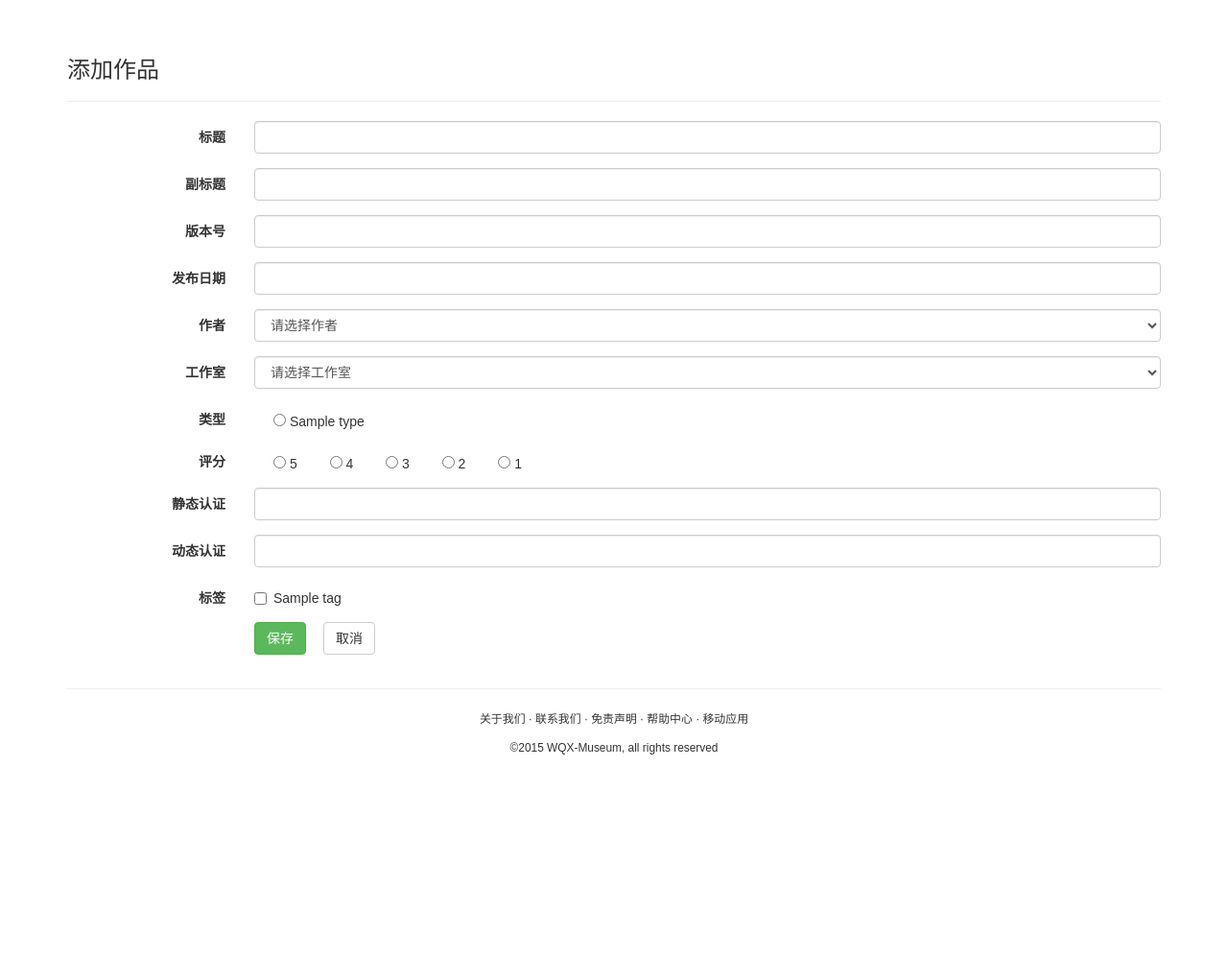
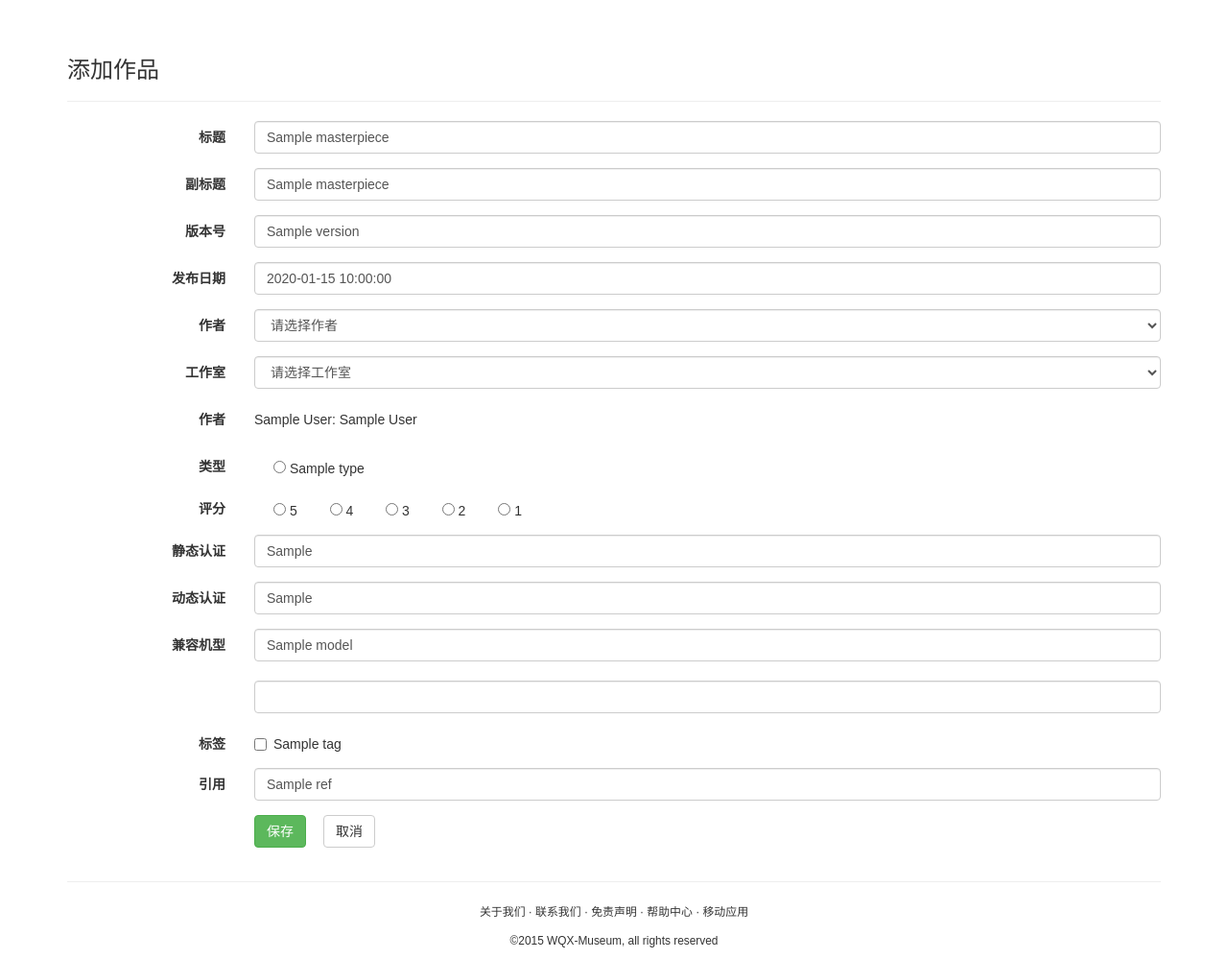
Before and after one commit to whypro/WQX-Museum, a Flask app: template museum/templates/masterpiece_add.html in a window 1280 px wide. Shown: the part 52-1051 px from the top of the page at 96% size. Before the commit the page ends 838 px from the top, so only its background shows below. Run offline with Flask 2, Linux system fonts and the light colour scheme; the template is opened without the code that fills it: most values are stand-ins (such as "Sample title", 1, 10 or a date in 2020); some libraries are stand-ins or nearby versions.

Commit message:
Add copy feature to add_masterpiece; Add compatibility and ref to masterpiece detail.

```diff
--- a/museum/templates/author_edit.html
+++ b/museum/templates/author_edit.html
@@ -23,7 +23,11 @@
                         <div class="form-group">
                             <label for="other-names-input" class="col-sm-2 control-label">别名</label>
                             <div class="col-sm-10">
-                                <input type="text" name="other-names" class="form-control" id="other-names-input" value="{{ author.other_names[0] if 'other_names' in author and len(author.other_names) > 0 }}">
+                                {% for other_name in author.other_names %}
+                                <input type="text" name="other-names" class="form-control" id="other-names-input" value="{{ other_name }}">
+                                <br>
+                                {% endfor %}
+                                <input type="text" name="other-names" class="form-control" id="other-names-input">
                             </div>
                         </div>
 
--- a/museum/templates/masterpiece_add.html
+++ b/museum/templates/masterpiece_add.html
@@ -16,28 +16,28 @@
                         <div class="form-group">
                             <label for="title-input" class="col-sm-2 control-label">标题</label>
                             <div class="col-sm-10">
-                                <input type="text" name="title" class="form-control" id="title-input">
+                                <input type="text" name="title" class="form-control" id="title-input" value="{{ masterpiece.title }}">
                             </div>
                         </div>
 
                         <div class="form-group">
                             <label for="subtitle-input" class="col-sm-2 control-label">副标题</label>
                             <div class="col-sm-10">
-                                <input type="text" name="subtitle" class="form-control" id="subtitle-input">
+                                <input type="text" name="subtitle" class="form-control" id="subtitle-input" value="{{ masterpiece.subtitle }}">
                             </div>
                         </div>
 
                         <div class="form-group">
                             <label for="version-input" class="col-sm-2 control-label">版本号</label>
                             <div class="col-sm-10">
-                                <input type="text" name="version" class="form-control" id="version-input">
+                                <input type="text" name="version" class="form-control" id="version-input" value="{{ masterpiece.version }}">
                             </div>
                         </div>
 
                         <div class="form-group">
                             <label for="date-input" class="col-sm-2 control-label">发布日期</label>
                             <div class="col-sm-10">
-                                <input type="text" name="date" class="form-control" id="date-input">
+                                <input type="text" name="date" class="form-control" id="date-input" value="{{ masterpiece.date }}">
                             </div>
                         </div>
 
@@ -47,7 +47,7 @@
                                 <select class="form-control" name="author-oid" id="author-id-select">
                                     <option value="None">请选择作者</option>
                                     {% for author in authors %}
-                                    <option value="{{ author._id }}">{{ author.name|d('无') }} , {{ author.email|d('无') }}</option>
+                                    <option value="{{ author._id }}"{% if masterpiece.author_oid == author._id %} selected="selected"{% endif %}>{{ author.name|d('无') }} , {{ author.email|d('无') }}, {{ author.realname|d('无') }}</option>
                                     {% endfor %}
                                 </select>
                             </div>
@@ -59,9 +59,20 @@
                                 <select class="form-control" name="studio-oid" id="studio-id-select">
                                     <option value="None">请选择工作室</option>
                                     {% for studio in studios %}
-                                    <option value="{{ studio._id }}">{{ studio.name }}</option>
+                                    <option value="{{ studio._id }}"{% if masterpiece.studio_oid == studio._id %} selected="selected"{% endif %}>{{ studio.name }}</option>
                                     {% endfor %}
                                 </select>
+                            </div>
+                        </div>
+
+                        <div class="form-group">
+                            <label class="col-sm-2 control-label">作者</label>
+                            <div class="col-sm-10">
+                                <p class="form-control-static">
+                                    {% for k, v in masterpiece.author.items() %}
+                                    {{ k }}: {{ v }}{% if not loop.last %}, {% endif %}
+                                    {% endfor %}
+                                </p>
                             </div>
                         </div>
 
@@ -70,7 +81,7 @@
                             <div class="col-sm-10">
                                 {% for type_ in types %}
                                 <label class="checkbox-inline">
-                                    <input type="radio" name="type" id="type-{{ loop.index }}" value="{{ type_ }}"> {{ type_ }}
+                                    <input type="radio" name="type" id="type-{{ loop.index }}" value="{{ type_ }}"{% if type_ == masterpiece.type %} checked="checked"{% endif %}> {{ type_ }}
                                 </label>
                                 {% endfor %}
                             </div>
@@ -80,19 +91,19 @@
                             <label class="col-sm-2 control-label">评分</label>
                             <div class="col-sm-10">
                                 <label class="checkbox-inline">
-                                    <input type="radio" name="score" id="score-5" value="5"> 5
+                                    <input type="radio" name="score" id="score-5" value="5"{% if 'marking' in masterpiece and 'score' in masterpiece.marking and masterpiece.marking.score == 5 %} checked="checked"{% endif %}> 5
                                 </label>
                                 <label class="checkbox-inline">
-                                    <input type="radio" name="score" id="score-4" value="4"> 4
+                                    <input type="radio" name="score" id="score-4" value="4"{% if 'marking' in masterpiece and 'score' in masterpiece.marking and masterpiece.marking.score == 4 %} checked="checked"{% endif %}> 4
                                 </label>
                                 <label class="checkbox-inline">
-                                    <input type="radio" name="score" id="score-3" value="3"> 3
+                                    <input type="radio" name="score" id="score-3" value="3"{% if 'marking' in masterpiece and 'score' in masterpiece.marking and masterpiece.marking.score == 3 %} checked="checked"{% endif %}> 3
                                 </label>
                                 <label class="checkbox-inline">
-                                    <input type="radio" name="score" id="score-2" value="2"> 2
+                                    <input type="radio" name="score" id="score-2" value="2"{% if 'marking' in masterpiece and 'score' in masterpiece.marking and masterpiece.marking.score == 2 %} checked="checked"{% endif %}> 2
                                 </label>
                                 <label class="checkbox-inline">
-                                    <input type="radio" name="score" id="score-1" value="1"> 1
+                                    <input type="radio" name="score" id="score-1" value="1"{% if 'marking' in masterpiece and 'score' in masterpiece.marking and masterpiece.marking.score == 1 %} checked="checked"{% endif %}> 1
                                 </label>
                             </div>
                         </div>
@@ -100,13 +111,24 @@
                         <div class="form-group">
                             <label for="static-cert-input" class="col-sm-2 control-label">静态认证</label>
                             <div class="col-sm-10">
-                                <input type="text" class="form-control" name="static-cert" id="static-cert-input">
+                                <input type="text" class="form-control" name="static-cert" id="static-cert-input" value="{{ masterpiece.static_cert }}">
                             </div>
                         </div>
                         <div class="form-group">
                             <label for="dynamic-cert-input" class="col-sm-2 control-label">动态认证</label>
                             <div class="col-sm-10">
-                                <input type="text" class="form-control" name="dynamic-cert" id="dynamic-cert-input">
+                                <input type="text" class="form-control" name="dynamic-cert" id="dynamic-cert-input" value="{{ masterpiece.dynamic_cert }}">
+                            </div>
+                        </div>
+
+                        <div class="form-group">
+                            <label for="compatibility-input" class="col-sm-2 control-label">兼容机型</label>
+                            <div class="col-sm-10">
+                                {% for model in masterpiece.compatibility %}
+                                <input type="text" class="form-control" name="compatibility" id="compatibility-input" value="{{ model }}">
+                                <br>
+                                {% endfor %}
+                                <input type="text" class="form-control" name="compatibility" id="compatibility-input">
                             </div>
                         </div>
 
@@ -115,16 +137,23 @@
                             <div class="col-sm-10">
                                 {% for tag in tags %}
                                 <label class="checkbox-inline">
-                                    <input type="checkbox" name="tags" id="tag-{{ loop.index }}" value="{{ tag }}">{{ tag }}
+                                    <input type="checkbox" name="tags" id="tag-{{ loop.index }}" value="{{ tag }}"{% if tag in masterpiece.tags %} checked="checked"{% endif %}>{{ tag }}
                                 </label>
                                 {% endfor %}
                             </div>
                         </div>
 
                         <div class="form-group">
+                            <label for="ref-input" class="col-sm-2 control-label">引用</label>
+                            <div class="col-sm-10">
+                                <input type="text" class="form-control" name="ref" id="ref-input" value="{{ masterpiece.ref }}">
+                            </div>
+                        </div>
+
+                        <div class="form-group">
                             <div class="col-sm-offset-2 col-sm-10">
                                 <button type="submit" class="btn btn-success">保存</button>&emsp;
-                                <a class="btn btn-default" href="{{ url_for('home.index') }}">取消</a>
+                                <a class="btn btn-default" href="{{ url_for('home.show_masterpiece_detail', oid=masterpiece._id) }}">取消</a>
                             </div>
                         </div>
 
--- a/museum/templates/masterpieces.html
+++ b/museum/templates/masterpieces.html
@@ -62,4 +62,5 @@
                 </div>
                 {% endfor %}
             </div>
+
 {% endblock %}
```
Also changed, not shown: museum/templates/masterpiece_detail.html (+6 -7 lines), museum/templates/masterpiece_edit.html (+18 -0 lines), museum/views/home.py (+21 -2 lines).
